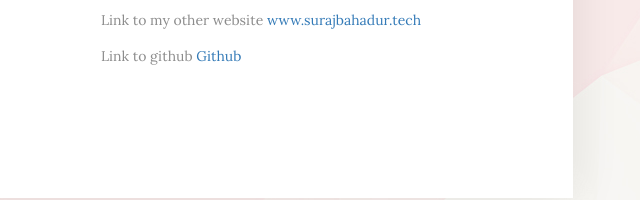
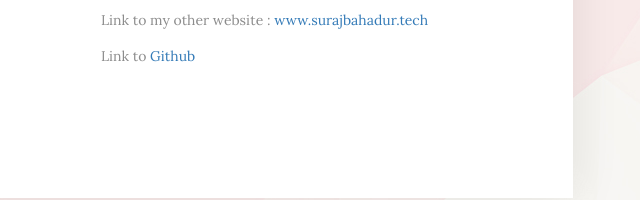
Before and after one commit to surajbahadur591/surajbahadur591.github.io, a plain HTML site: page index.html in a window 1280 px wide. Shown: the part 542-742 px from the top of the page, 572-1212 px from the left. Drawn offline with Linux system fonts and the light colour scheme; some packages are replaced by stand-ins of ours.

Commit message:
Update index.html

```diff
--- a/index.html
+++ b/index.html
@@ -102,8 +102,8 @@
                             professional, seeking a career that fits my professional skills & personality.
                         </p>
                         <img class="signature" src="images/signature.png" alt="suraj bahadur, suraj, bahadur">
-                        <p> Link to my other website <a href="https://surajbahadur.tech">www.surajbahadur.tech</a>
-                        <p> Link to github <a href="https://github.com/surajbahadur591">Github</a>
+                        <p> Link to my other website : <a href="https://surajbahadur.tech">www.surajbahadur.tech</a>
+                        <p> Link to <a href="https://github.com/surajbahadur591">Github</a>
                         </p>
                     </div>
 
```
